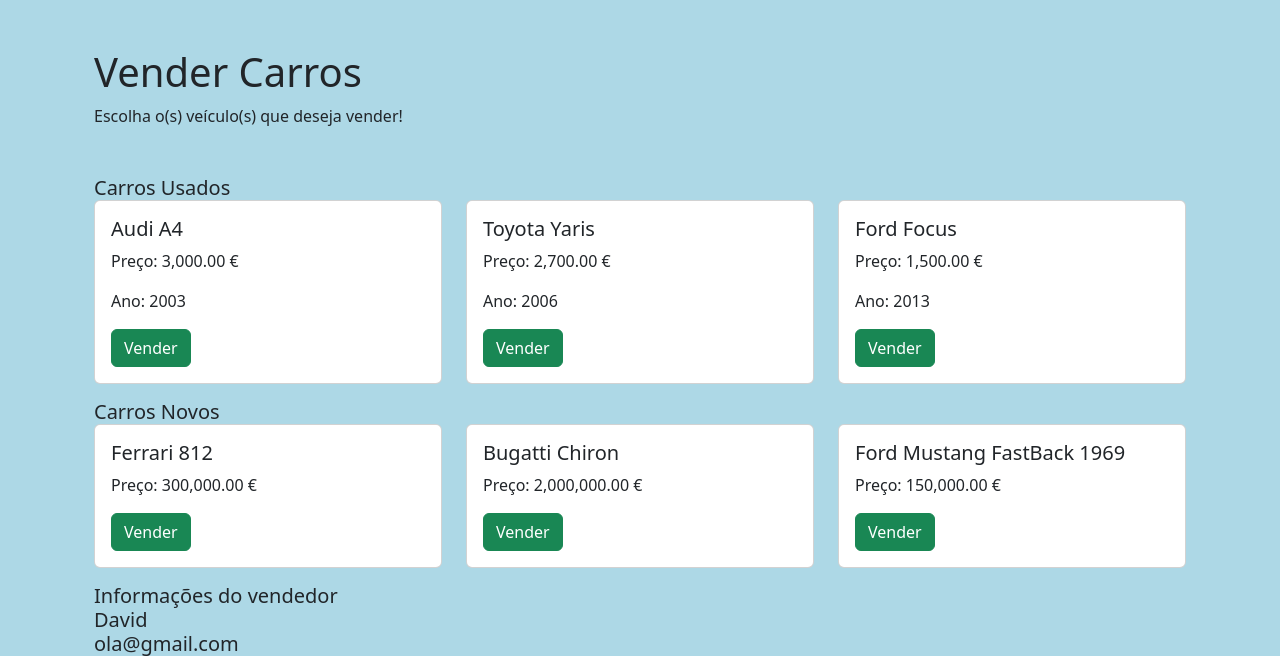
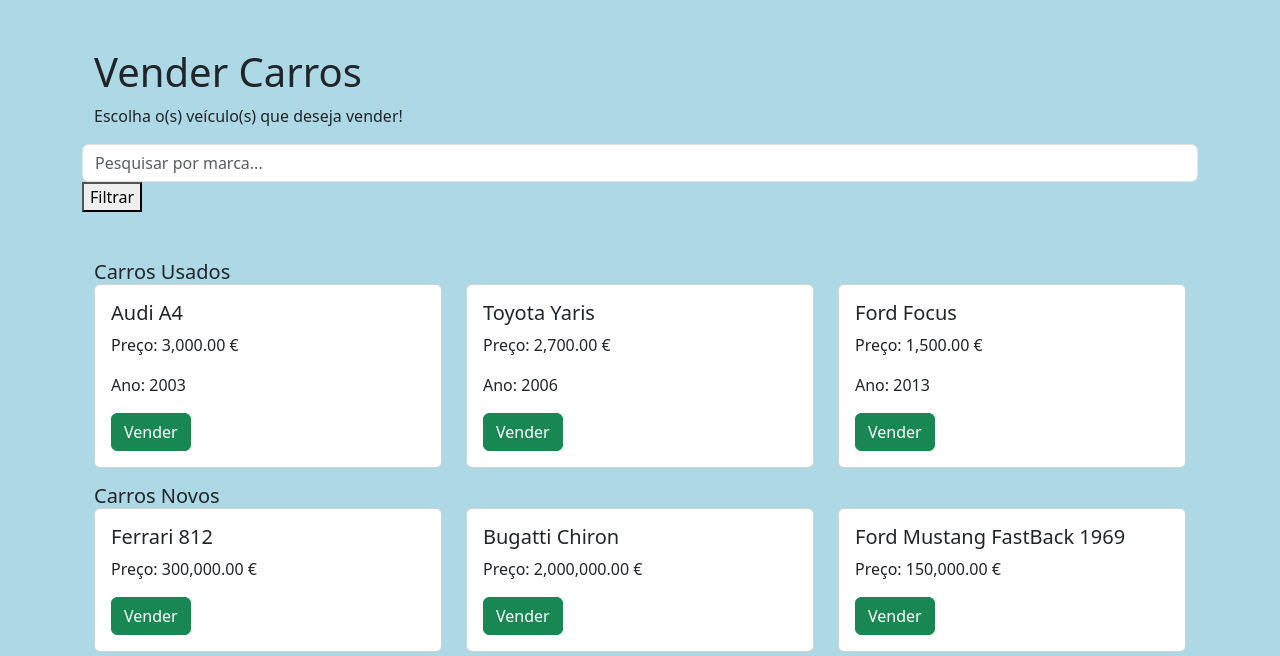
Before and after one commit to DavidFerreira10/ProjetoNovo-StandCarros, an ASP.NET Core app: page /Home/Vender in a window 1280 px wide. Shown: the part 56-712 px from the top of the page. Run offline with ASP.NET Core 8, Linux system fonts and the light colour scheme; style sheets or scripts are compiled from the project's sources.

Commit message:
Atividade sobre QueryParams

```diff
--- a/Controllers/HomeController.cs
+++ b/Controllers/HomeController.cs
@@ -22,7 +22,7 @@ public class HomeController : Controller
         return View();
     }
 
-    public IActionResult Vender()
+    public IActionResult Vender(string? marca)
     {
         var dados = new dadosViewModel
         {
@@ -45,16 +45,21 @@ public class HomeController : Controller
         };
 
 
-        /*List<Carro> carfilter = new List<Carro>();
+        List<Carro> carfilter = new List<Carro>();
 
-        foreach (var carro in dados.Carros)
+        if (!string.IsNullOrWhiteSpace(marca))
         {
-            if(carro._nome == marca)
+            foreach (var carro in dados.Carros)
             {
-                carfilter.Add(carro);
+                if(carro._nome!.Contains(marca, StringComparison.OrdinalIgnoreCase))
+                {
+                    carfilter.Add(carro);
+                }
             }
+            dados.Carros = carfilter;
         }
-        dados.Carros = carfilter;*/
+
+
 
 
 
--- a/Views/Home/Vender.cshtml
+++ b/Views/Home/Vender.cshtml
@@ -9,7 +9,10 @@
     <p>Escolha o(s) veículo(s) que deseja vender!</p>
 </div>
 
-
+<form method="get">
+<input type="text" name="marca" placeholder="Pesquisar por marca..." class="form-control" />
+<button type="submit">Filtrar</button>
+</form>
 
 
 <div class="container mt-5">
```
Also changed, not shown: 14 other files.
